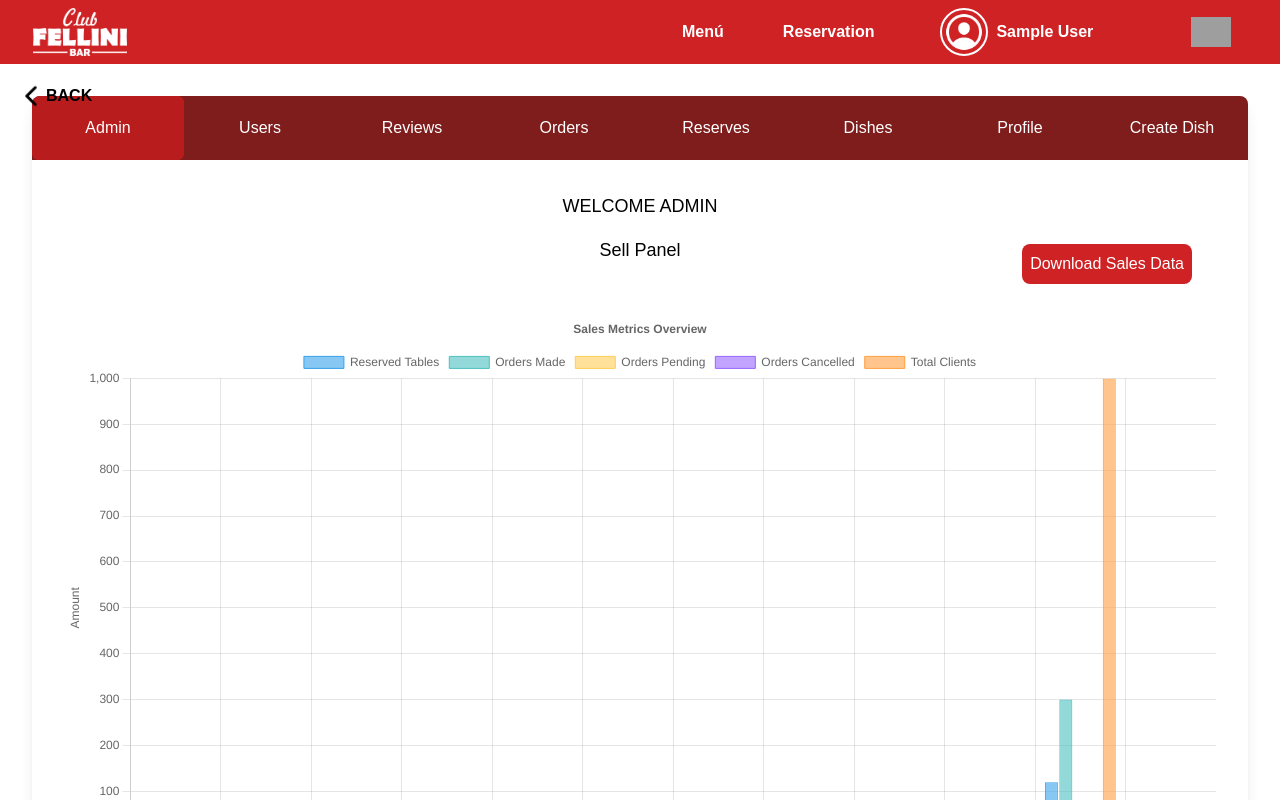
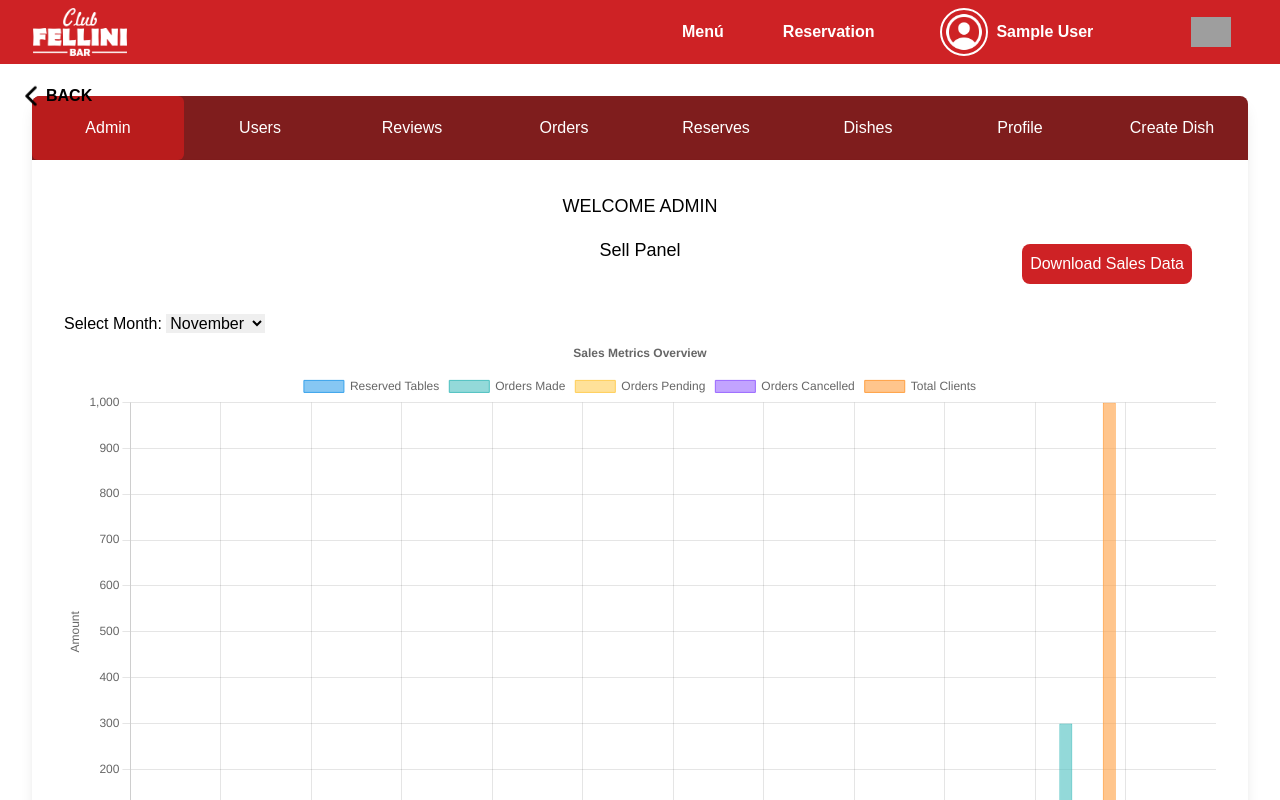
Before and after one commit to agustinMontoya2/Final-Project, a Next.js app in the folder Front/: page /admin in a window 1280 px wide. Shown: the top 800 px of the page. Built offline with nearby package versions, Linux system fonts and the light colour scheme; sample sign-in values are in the browser's storage; grey boxes are pictures that could not be loaded.

Commit message:
modificando graficos

```diff
--- a/Front/src/components/Charts/ChartComponent.tsx
+++ b/Front/src/components/Charts/ChartComponent.tsx
@@ -18,19 +18,18 @@ ChartJS.register(CategoryScale, LinearScale, BarElement, ArcElement, Title, Tool
 
 
 const SalesBarChart: React.FC<{ SaleData: ISales['SaleData'] }> = ({ SaleData }) => {
-
     const [currentMonth, setCurrentMonth] = useState<number>(new Date().getMonth());
-
+    const [selectedMonth, setSelectedMonth] = useState<number>(new Date().getMonth());
 
     useEffect(() => {
         const monthInterval = setInterval(() => {
             const now = new Date().getMonth();
             setCurrentMonth(now);
+            setSelectedMonth(now); // Actualiza el mes seleccionado al mes actual
         }, 1000 * 60 * 60 * 24);
 
         return () => clearInterval(monthInterval);
     }, []);
-
 
     const salesData: { [key: string]: number[] } = {
         Reserved_tables: Array(12).fill(0),
@@ -40,12 +39,12 @@ const SalesBarChart: React.FC<{ SaleData: ISales['SaleData'] }> = ({ SaleData })
         Users_total: Array(12).fill(0),
     };
 
-
-    salesData.Reserved_tables[currentMonth] = SaleData.Reserved_tables;
-    salesData.Orders_made[currentMonth] = SaleData.Orders_made;
-    salesData.Orders_pending[currentMonth] = SaleData.Orders_pending;
-    salesData.Orders_cancelled[currentMonth] = SaleData.Orders_cancelled;
-    salesData.Users_total[currentMonth] = SaleData.Users_total;
+    // Solo llenar los datos para el mes seleccionado
+    salesData.Reserved_tables[selectedMonth] = SaleData.Reserved_tables;
+    salesData.Orders_made[selectedMonth] = SaleData.Orders_made;
+    salesData.Orders_pending[selectedMonth] = SaleData.Orders_pending;
+    salesData.Orders_cancelled[selectedMonth] = SaleData.Orders_cancelled;
+    salesData.Users_total[selectedMonth] = SaleData.Users_total;
 
     const data = {
         labels: [
@@ -91,7 +90,6 @@ const SalesBarChart: React.FC<{ SaleData: ISales['SaleData'] }> = ({ SaleData })
         ],
     };
 
-
     const options: ChartOptions<'bar'> = {
         responsive: true,
         scales: {
@@ -121,7 +119,25 @@ const SalesBarChart: React.FC<{ SaleData: ISales['SaleData'] }> = ({ SaleData })
         },
     };
 
-    return <Bar data={data} options={options} />;
+    const handleMonthChange = (event: React.ChangeEvent<HTMLSelectElement>) => {
+        setSelectedMonth(Number(event.target.value));
+    };
+
+    return (
+        <div>
+            <div>
+                <label htmlFor="monthSelect">Select Month: </label>
+                <select id="monthSelect" value={selectedMonth} onChange={handleMonthChange}>
+                    {data.labels.map((label, index) => (
+                        <option key={index} value={index}>
+                            {label}
+                        </option>
+                    ))}
+                </select>
+            </div>
+            <Bar data={data} options={options} />
+        </div>
+    );
 };
 
 
```
